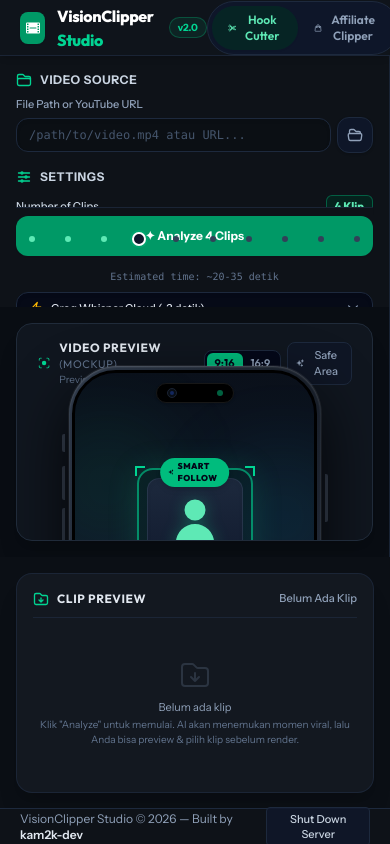
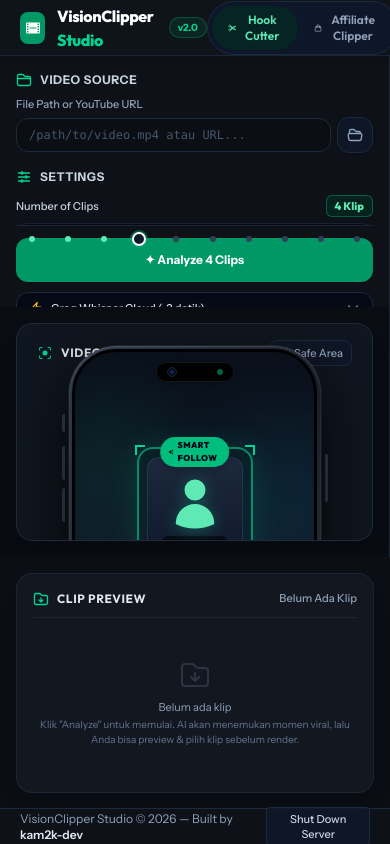
Before and after one commit to bykamo/vision-clipper-studio, a React (Vite) app in the folder frontend/: page / in a window 390 px wide. Built offline with nearby package versions, Linux system fonts and the light colour scheme.

Commit message:
feat: remove aspect ratio controls and update button layout in PhonePreview and SimpleClipperDashboard

```diff
--- a/frontend/src/components/PhonePreview.tsx
+++ b/frontend/src/components/PhonePreview.tsx
@@ -29,7 +29,6 @@
   const [duration, setDuration] = useState(0);
   const [showSafeArea, setShowSafeArea] = useState(false);
   const [playbackRate, setPlaybackRate] = useState(1.0);
-  const [aspectRatioMode, setAspectRatioMode] = useState<'9:16' | '16:9'>('9:16');
 
   const videoRef = useRef<HTMLVideoElement | null>(null);
 
@@ -173,40 +172,12 @@
         <div className="flex items-center gap-2">
           <ViewfinderCircleIcon className="h-4 w-4 text-emerald-400" />
           <div className="flex flex-col">
-            <h2 className="text-xs font-bold uppercase tracking-wider text-slate-200 font-['Outfit']">
-              VIDEO PREVIEW <span className="text-slate-500 font-normal text-[11px]">{videoStreamUrl ? '(Source)' : '(Mockup)'}</span>
-            </h2>
-            <p className="text-[10px] text-slate-500">Preview sebelum render</p>
+            <h2 className="text-xs font-bold uppercase tracking-wider text-slate-200 font-['Outfit']">VIDEO PREVIEW</h2>
           </div>
         </div>
 
-        {/* Aspect Ratio & Safe Area Buttons */}
-        <div className="flex items-center gap-1.5">
-          <div className="flex items-center rounded-lg bg-slate-950/80 p-0.5 border border-slate-800 text-[11px] font-semibold font-['Outfit']">
-            <button
-              type="button"
-              onClick={() => setAspectRatioMode('9:16')}
-              className={`px-2 py-0.5 rounded-md transition-all ${
-                aspectRatioMode === '9:16'
-                  ? 'bg-emerald-500 text-slate-950 font-bold shadow-xs'
-                  : 'text-slate-400 hover:text-white'
-              }`}
-            >
-              9:16
-            </button>
-            <button
-              type="button"
-              onClick={() => setAspectRatioMode('16:9')}
-              className={`px-2 py-0.5 rounded-md transition-all ${
-                aspectRatioMode === '16:9'
-                  ? 'bg-emerald-500 text-slate-950 font-bold shadow-xs'
-                  : 'text-slate-400 hover:text-white'
-              }`}
-            >
-              16:9
-            </button>
-          </div>
-
+        {/* Safe Area button. Layout follows setting in left panel. */}
+        <div className="flex items-center">
           <button
             type="button"
             onClick={() => setShowSafeArea(!showSafeArea)}
@@ -262,7 +233,7 @@
                 {videoStreamUrl ? (
                   <div className="relative w-full h-full flex items-center justify-center overflow-hidden">
                     {/* Background Blurred Stream for Fit/16:9 mode */}
-                    {(framingMode === 'fit_blur' || aspectRatioMode === '16:9') && (
+                    {framingMode === 'fit_blur' && (
                       <video
                         src={videoStreamUrl}
                         className="absolute inset-0 w-full h-full object-cover filter blur-xl scale-125 opacity-50 pointer-events-none"
@@ -282,7 +253,7 @@
                       onEnded={() => setIsPlaying(false)}
                       muted={isMuted}
                       className={`relative z-10 transition-all duration-300 ${
-                        (framingMode === 'fit_blur' || aspectRatioMode === '16:9')
+                        framingMode === 'fit_blur'
                           ? 'w-full h-auto max-h-[220px] object-contain shadow-2xl border-y border-white/10'
                           : 'w-full h-full object-cover'
                       }`}
@@ -296,7 +267,7 @@
                   </div>
                 ) : (
                   // ── EMPTY STATE GRAPHICS (NO SOURCE VIDEO SELECTED) ──
-                  (framingMode === 'fit_blur' || aspectRatioMode === '16:9') ? (
+                  framingMode === 'fit_blur' ? (
                     // 16:9 Fit with Blur Backdrop inside 9:16 iPhone screen
                     <div className="relative w-full h-full flex flex-col items-center justify-center overflow-hidden">
                       {/* Dynamic Studio Gradient Blur Backdrop */}
@@ -472,11 +443,6 @@
             {playbackRate}x
           </button>
         </div>
-
-        {/* Mockup helper text */}
-        <div className="flex items-center justify-center gap-1.5 text-[10px] text-slate-500 font-mono">
-          <span>ℹ {videoStreamUrl ? 'Preview sumber video. Hasil render akan mengikuti AI tracking & subtitle pilihan.' : 'Pilih video untuk preview sumber sebelum render.'}</span>
-        </div>
       </div>
 
     </div>
--- a/frontend/src/components/SimpleClipperDashboard.tsx
+++ b/frontend/src/components/SimpleClipperDashboard.tsx
@@ -894,12 +894,11 @@
           </div>
 
           {/* STICKY BOTTOM GENERATE BUTTON */}
-          <div className="mt-auto pt-2 flex flex-col gap-1.5 sticky bottom-0 bg-[#0e1218] border-t border-slate-800/80 pb-1">
-            <div className="flex items-center gap-2">
+          <div className="mt-auto pt-3 flex items-center gap-2 sticky bottom-0 bg-[#0e1218] border-t border-slate-800/80 pb-2">
               <button
                 onClick={handleStartProcessing}
                 disabled={isProcessing}
-                className={`flex flex-1 items-center justify-center gap-2 rounded-xl py-3 text-xs font-bold transition-all ${themeClasses.actionBtn} ${
+                className={`flex flex-1 h-11 items-center justify-center gap-2 rounded-xl text-xs font-bold transition-all ${themeClasses.actionBtn} ${
                   isProcessing ? 'opacity-70 cursor-wait' : 'active:scale-[0.98]'
                 }`}
               >
@@ -922,12 +921,6 @@
                   <StopIconSolid className="h-4 w-4" />
                 </button>
               )}
-            </div>
-            <div className="text-center">
-              <span className="text-[10px] text-slate-500 font-mono">
-                Estimated time: ~20-35 detik
-              </span>
-            </div>
           </div>
 
         </aside>
```
